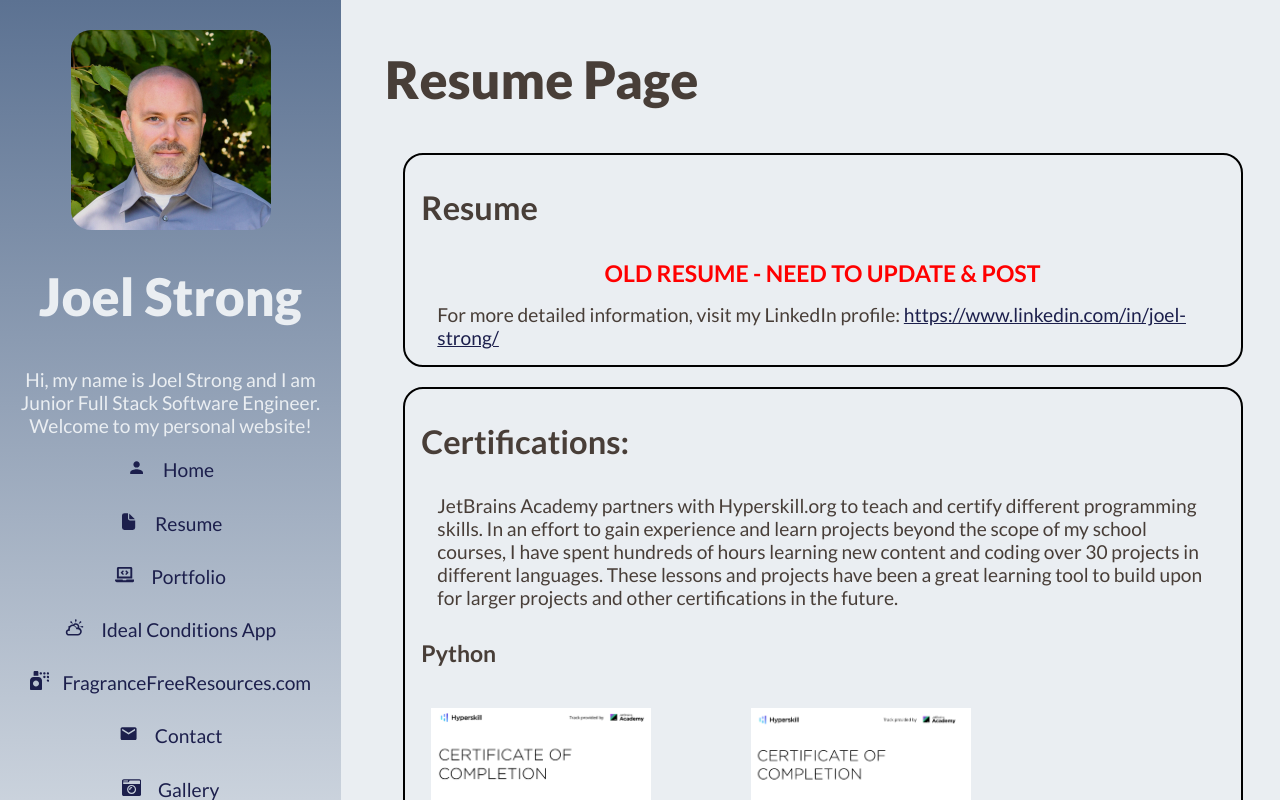
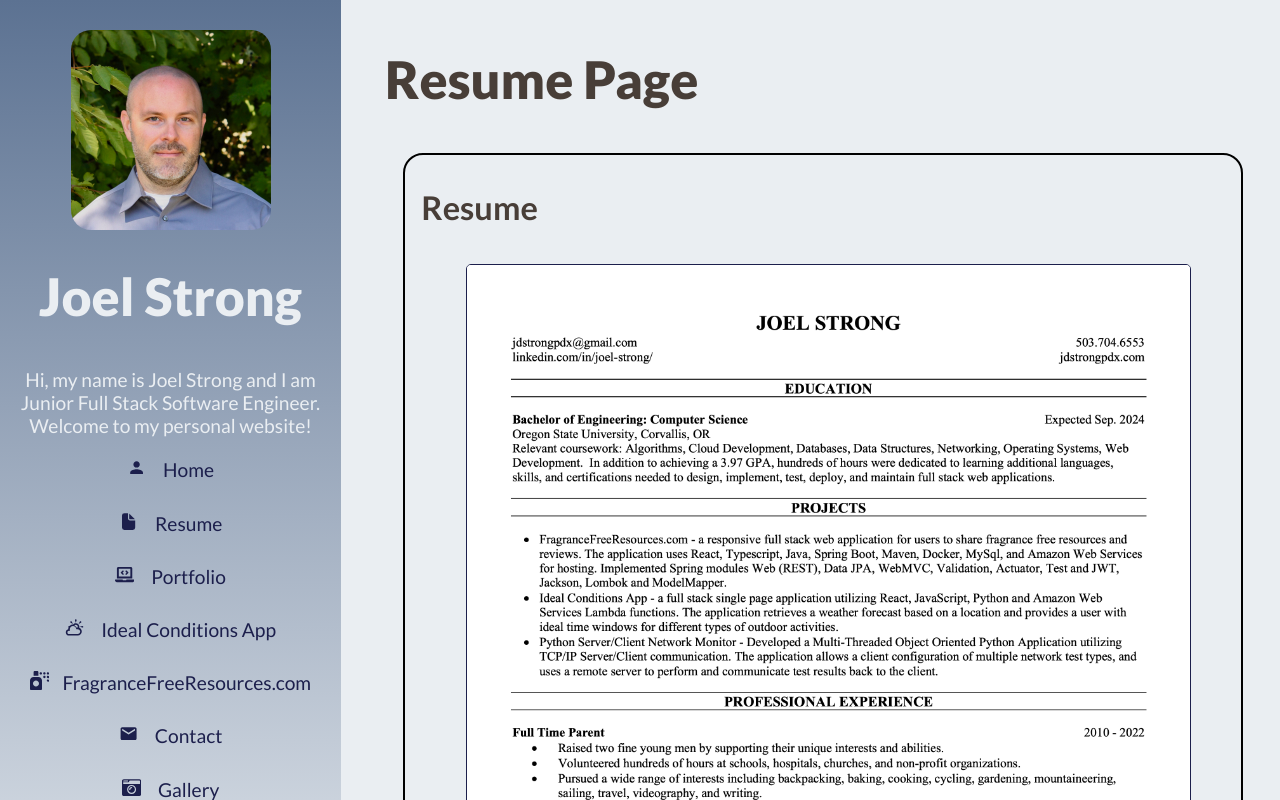
Before and after one commit to jdstrongpdx/website, a React (Create React App) app: page /ResumePage in a window 1280 px wide. Shown: the top 800 px of the page. Built offline with nearby package versions, Linux system fonts and the light colour scheme.

Commit message:
Added updated Resume

```diff
--- a/src/pages/PortfolioPage.js
+++ b/src/pages/PortfolioPage.js
@@ -229,7 +229,7 @@ function PortfolioPage() {
             </div>
 
             <p><strong>App Type:</strong> Multi-Threaded Python Application that uses a TCP/IP Server/Client connection to communicate statuses.</p>
-            <p><strong>Description:</strong> Creation of a Blockchain message/transaction service including Block generation, messaging/transactions, mining, and validation.</p>
+            <p><strong>Description:</strong> TODO</p>
             <p><strong>Details:</strong> The program does uses the following custom classes:</p>
             <ol>
                     <li>Service - the base class for all services providing common functionality for sub-class services.</li>
--- a/src/pages/ResumePage.js
+++ b/src/pages/ResumePage.js
@@ -9,7 +9,11 @@ function ResumePage() {
     <p>
     <div className='project'>
     <h3>Resume</h3>
-    <p className='warning'>OLD RESUME - NEED TO UPDATE & POST</p>
+    <div className="centered">
+                <figure>
+                    <img width="1200"  alt="Joel Strong Resume" src="./images/Resume.png"/>
+                </figure>
+            </div>
     <p>For more detailed information, visit my LinkedIn profile:  <a href="https://www.linkedin.com/in/joel-strong/">https://www.linkedin.com/in/joel-strong/</a></p>
 
 
```
Also changed, not shown: public/images/Resume.png (added).
